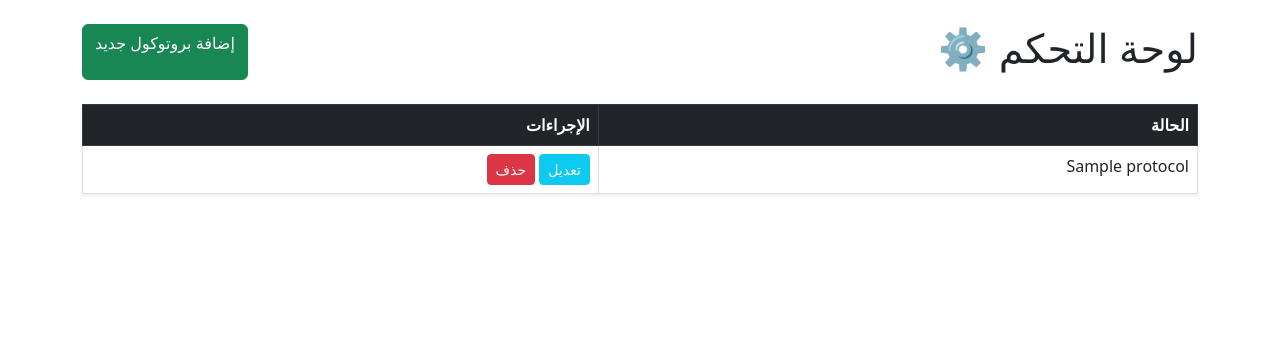
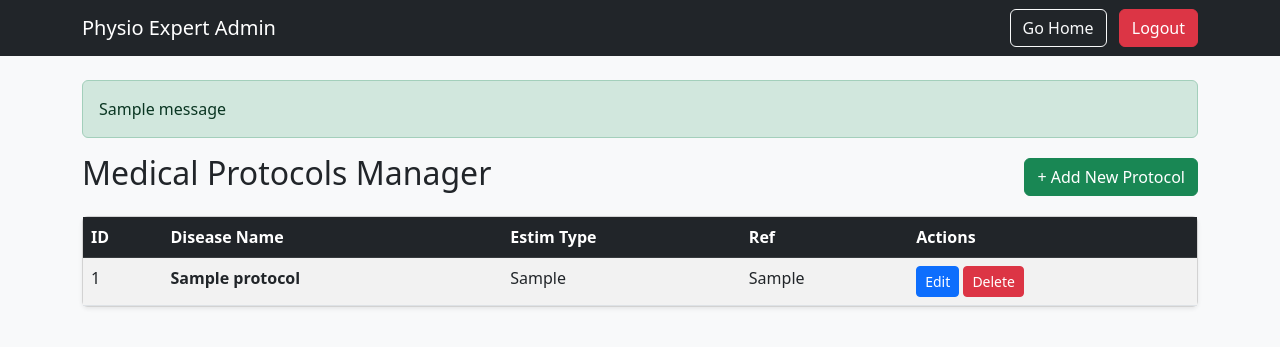
Before and after one commit to abohamza122025-a11y/PhysioExpert-Pro, a Flask app: page /admin in a window 1280 px wide. Shown: the top 347 px of the page. Run offline with Flask 3, Linux system fonts and the light colour scheme; a user stored in the database is signed in; tables that the repository leaves empty hold one stand-in row (values such as "Sample post"); one stand-in notice (Sample message) is shown.

Commit message:
Update admin.html

```diff
--- a/templates/admin.html
+++ b/templates/admin.html
@@ -1,28 +1,67 @@
 <!DOCTYPE html>
-<html lang="ar" dir="rtl">
+<html lang="en">
 <head>
     <meta charset="UTF-8">
-    <title>لوحة التحكم</title>
+    <meta name="viewport" content="width=device-width, initial-scale=1.0">
+    <title>Admin Dashboard - Physio Expert</title>
     <link href="https://cdn.jsdelivr.net/npm/bootstrap@5.3.0/dist/css/bootstrap.min.css" rel="stylesheet">
 </head>
-<body class="container py-4 text-end">
-    <div class="d-flex justify-content-between mb-4">
-        <h1>لوحة التحكم ⚙️</h1>
-        <a href="/admin/add" class="btn btn-success">إضافة بروتوكول جديد</a>
+<body class="bg-light">
+
+<nav class="navbar navbar-dark bg-dark mb-4">
+    <div class="container">
+        <a class="navbar-brand" href="/">Physio Expert Admin</a>
+        <div>
+            <a href="/" class="btn btn-outline-light me-2">Go Home</a>
+            <a href="/logout" class="btn btn-danger">Logout</a>
         </div>
-    <table class="table table-bordered bg-white shadow-sm">
-        <thead class="table-dark"><tr><th>الحالة</th><th>الإجراءات</th></tr></thead>
+    </div>
+</nav>
+
+<div class="container">
+    {% with messages = get_flashed_messages(with_categories=true) %}
+      {% if messages %}
+        {% for category, message in messages %}
+          <div class="alert alert-{{ category }}">{{ message }}</div>
+        {% endfor %}
+      {% endif %}
+    {% endwith %}
+
+    <div class="d-flex justify-content-between align-items-center mb-3">
+        <h2>Medical Protocols Manager</h2>
+        <a href="{{ url_for('add_protocol') }}" class="btn btn-success">+ Add New Protocol</a>
+    </div>
+
+    <div class="card shadow-sm">
+        <div class="card-body p-0">
+            <table class="table table-striped table-hover mb-0">
+                <thead class="table-dark">
+                    <tr>
+                        <th>ID</th>
+                        <th>Disease Name</th>
+                        <th>Estim Type</th>
+                        <th>Ref</th>
+                        <th>Actions</th>
+                    </tr>
+                </thead>
                 <tbody>
                     {% for p in protocols %}
                     <tr>
-                <td>{{ p.disease_name }}</td>
+                        <td>{{ p.id }}</td>
+                        <td><strong>{{ p.disease_name }}</strong></td>
+                        <td>{{ p.estim_type }}</td>
+                        <td>{{ p.source_ref }}</td>
                         <td>
-                    <a href="/admin/edit/{{ p.id }}" class="btn btn-sm btn-info text-white">تعديل</a>
-                    <a href="/admin/delete/{{ p.id }}" class="btn btn-sm btn-danger" onclick="return confirm('حذف؟')">حذف</a>
+                            <a href="{{ url_for('edit_protocol', id=p.id) }}" class="btn btn-sm btn-primary">Edit</a>
+                            <a href="{{ url_for('delete_protocol', id=p.id) }}" class="btn btn-sm btn-danger" onclick="return confirm('Are you sure you want to delete this?');">Delete</a>
                         </td>
                     </tr>
                     {% endfor %}
                 </tbody>
             </table>
+        </div>
+    </div>
+</div>
+
 </body>
 </html>
```
Lines whose indentation alone changed are shown as unchanged.
